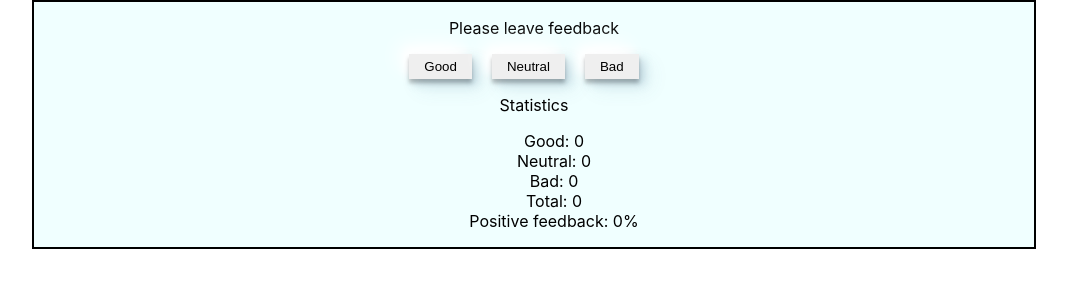
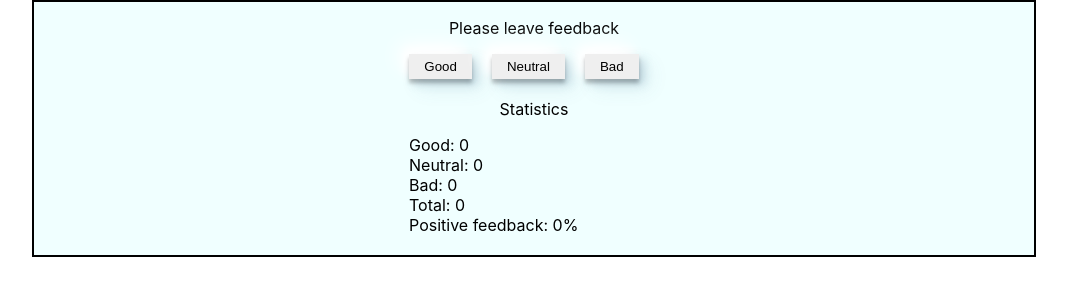
Before and after one commit to beligrous/goit-react-hw-02-feedback, a React (Create React App) app: page / in a window 1280 px wide. Shown: the top 300 px of the page, without its empty margins (106-1173 px from the left). Built offline with nearby package versions, Linux system fonts and the light colour scheme.

Commit message:
fix 1/3 step

```diff
--- a/src/components/Statstics/Statistics.jsx
+++ b/src/components/Statstics/Statistics.jsx
@@ -1,18 +1,18 @@
 import React from 'react';
-import { Item } from './statistics.styled';
+import { Item, Container, List } from './statistics.styled';
 
 function Statistics({ good, neutral, bad, total, positivePercentage }) {
   return (
-    <div>
+    <Container>
       <p>Statistics</p>
-      <ul>
+      <List>
         <Item>Good: {good}</Item>
         <Item>Neutral: {neutral}</Item>
         <Item>Bad: {bad}</Item>
         <Item>Total: {total}</Item>
         <Item>Positive feedback: {positivePercentage}%</Item>
-      </ul>
-    </div>
+      </List>
+    </Container>
   );
 }
 
--- a/src/components/Statstics/statistics.styled.jsx
+++ b/src/components/Statstics/statistics.styled.jsx
@@ -3,3 +3,13 @@ import styled from '@emotion/styled';
 export const Item = styled.li`
   list-style: none;
 `;
+
+export const Container = styled.div`
+  width: 250px;
+  margin: 20px auto;
+`;
+
+export const List = styled.ul`
+  text-align: start;
+  padding: 0;
+`;
```
